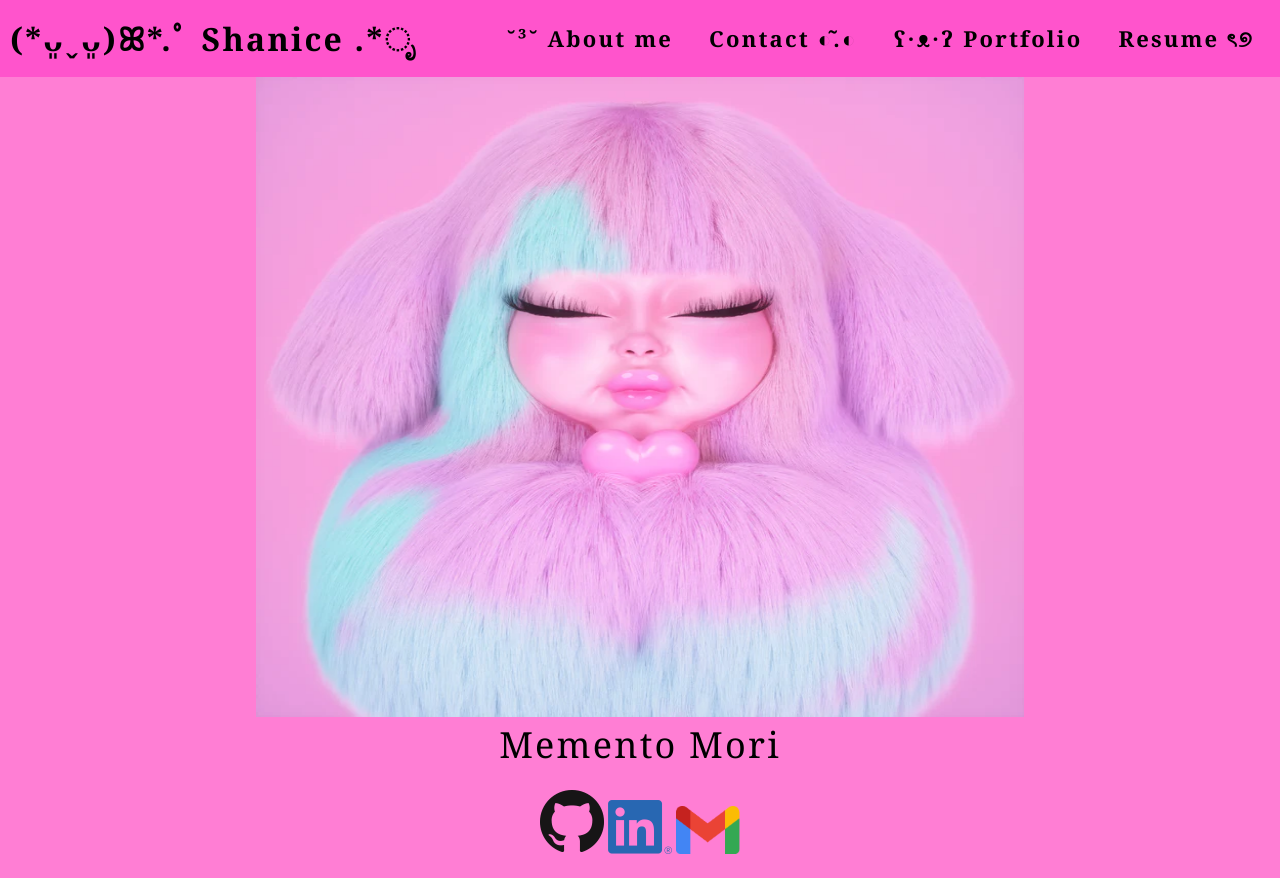
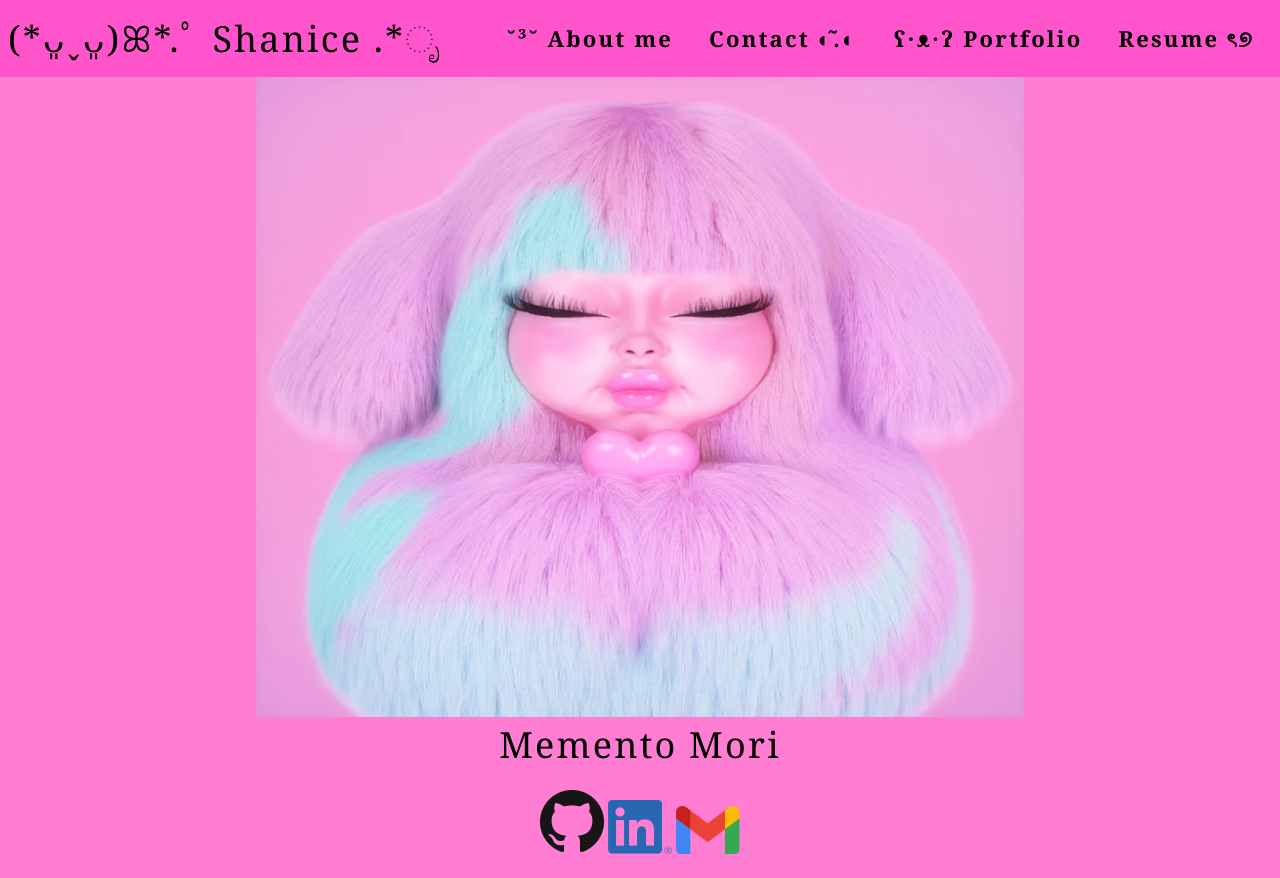
Before and after one commit to shanicesauce/spa-portfolio, a React (Create React App) app: page / in a window 1280 px wide. Built offline with nearby package versions, Linux system fonts and the light colour scheme.

Commit message:
updated shanice

```diff
--- a/src/components/Nav/index.js
+++ b/src/components/Nav/index.js
@@ -6,11 +6,11 @@ const Nav = (props) => {
   return (
     <header className="flex-row px-1">
       <h2>
-        <a data-testid="link" href="/">
+        <h1 data-testid="link" href="/">
           <span role="img" aria-label="camera">
             (*ᴗ͈ˬᴗ͈)ꕤ*.ﾟ Shanice .*ೃ
           </span>
-        </a>
+        </h1>
       </h2>
       <nav>
         <ul className="flex-row">
```
